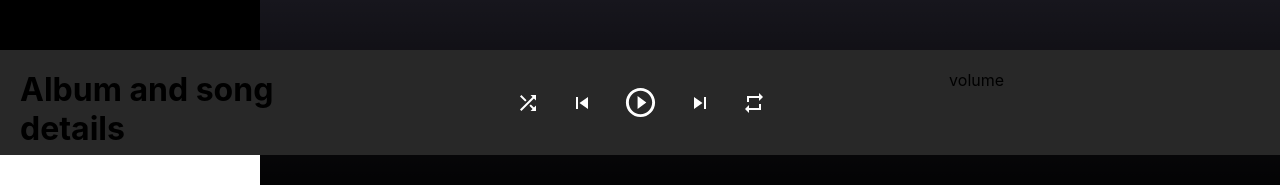
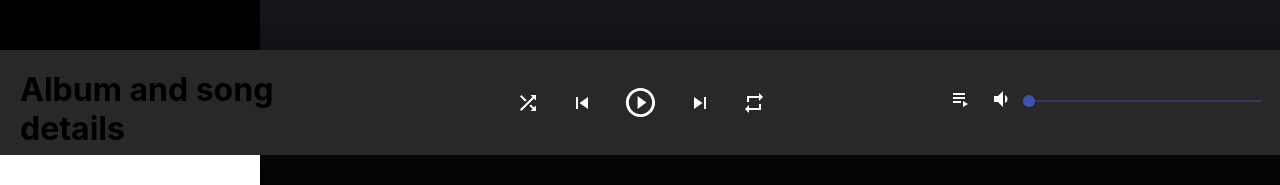
Before and after one commit to frankjoesilva/Spotify_cloneV2, a React (Create React App) app: page / in a window 1280 px wide. Shown: the part 645-830 px from the top of the page. Built offline with nearby package versions, Linux system fonts and the light colour scheme; what spotify-web-api-js would draw is missing.

Commit message:
added volume control icons in footer

```diff
--- a/src/Footer.css
+++ b/src/Footer.css
@@ -25,4 +25,9 @@
 
 .footer_right {
     flex:0.3;
+    display:flex;
+    justify-content:space-between;
+    align-items:center;
+    color:white;
+
 }
--- a/src/Footer.js
+++ b/src/Footer.js
@@ -5,6 +5,9 @@
 import SkipNextIcon from "@material-ui/icons/SkipNext";
 import ShuffleIcon from "@material-ui/icons/Shuffle";
 import RepeatIcon from "@material-ui/icons/Repeat";
+import PlaylistPlayIcon from "@material-ui/icons/PlaylistPlay";
+import VolumeDownIcon from "@material-ui/icons/VolumeDown"
+import { Grid, Slider } from '@material-ui/core'
 
 export default function Footer() {
     return (
@@ -22,7 +25,17 @@
             </div>
 
             <div className="footer_right">
-                <p>volume</p>
+                <Grid container spacing={2}>
+                    <Grid item>
+                        <PlaylistPlayIcon />
+                    </Grid>
+                    <Grid item>
+                        <VolumeDownIcon />
+                    </Grid>
+                    <Grid item xs>
+                        <Slider aria-labelledby="continuous-slider" />
+                    </Grid>
+                </Grid>
             </div>
         </div>
     )
--- a/src/spotify.js
+++ b/src/spotify.js
@@ -1,5 +1,4 @@
 export const authEndpoint = "https://accounts.spotify.com/authorize";
-// Replace with your app's client ID, redirect URI and desired scopes
 const clientId = "27cbab1eeda04518ac7ebef6e3b35058";
 const redirectUri = "http://localhost:3000/";
 const scopes = [
```
